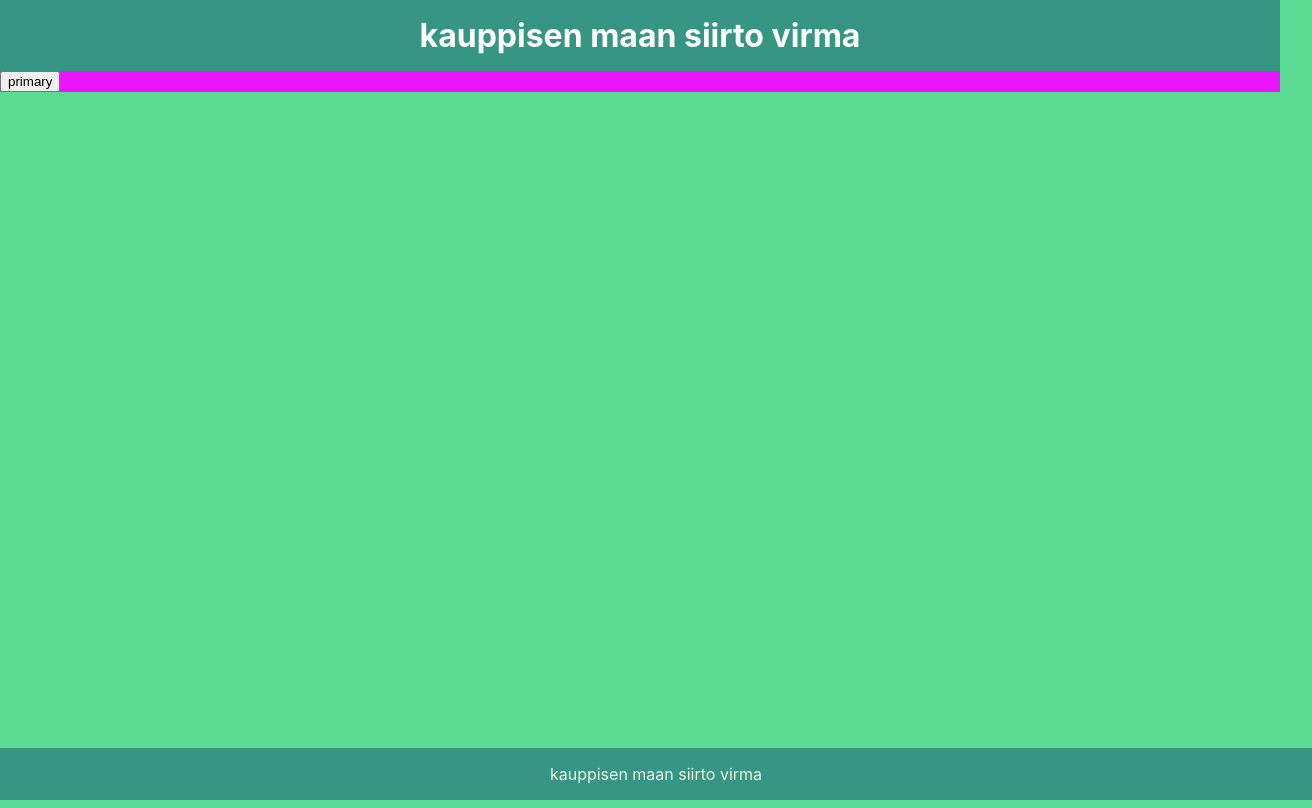
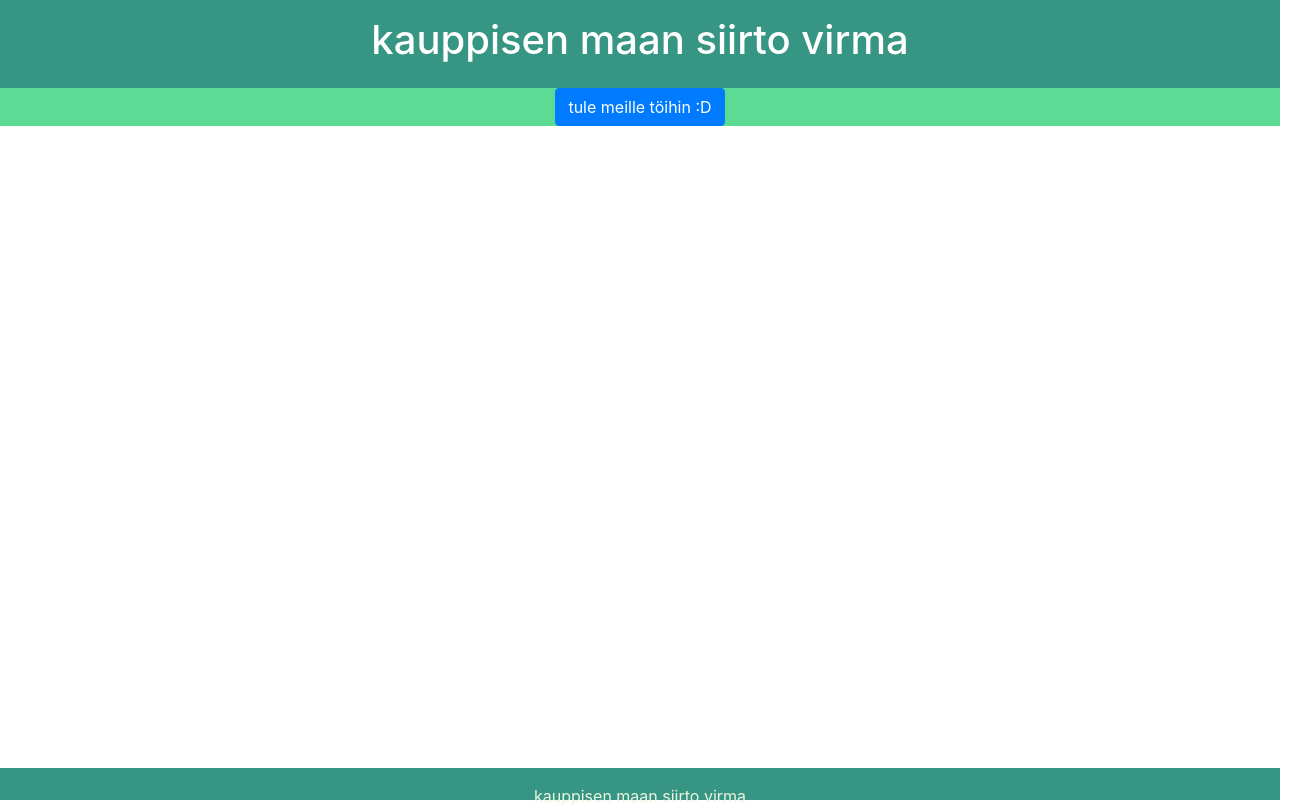
Before and after one commit to wkpelt/kauppisen-maan-siirto-virma, a React (Create React App) app in the folder frontend/: page / in a window 1280 px wide. Shown: the whole page, 1312 px wide, since content can reach past the window. Built offline with nearby package versions, Linux system fonts and the light colour scheme.

Commit message:
added bootstrap and a button

```diff
--- a/frontend/package.json
+++ b/frontend/package.json
@@ -3,6 +3,7 @@
   "version": "0.1.0",
   "private": true,
   "dependencies": {
+    "bootstrap": "^4.3.1",
     "react": "^16.8.6",
     "react-dom": "^16.8.6",
     "react-scripts": "2.1.5",
--- a/frontend/src/App.js
+++ b/frontend/src/App.js
@@ -11,9 +11,7 @@ class App extends Component {
     return (
       <div className="App">
         <Header />
-        <Container>
-        <Button color="primary">primary</Button>{' '}
-        </Container>
+        <Button color="primary">tule meille töihin :D</Button>
         <Footer />
       </div>
     );
--- a/frontend/src/index.js
+++ b/frontend/src/index.js
@@ -3,6 +3,7 @@ import ReactDOM from 'react-dom';
 import './index.css';
 import App from './App';
 import * as serviceWorker from './serviceWorker';
+import 'bootstrap/dist/css/bootstrap.min.css';
 
 ReactDOM.render(<App />, document.getElementById('root'));
 
```
